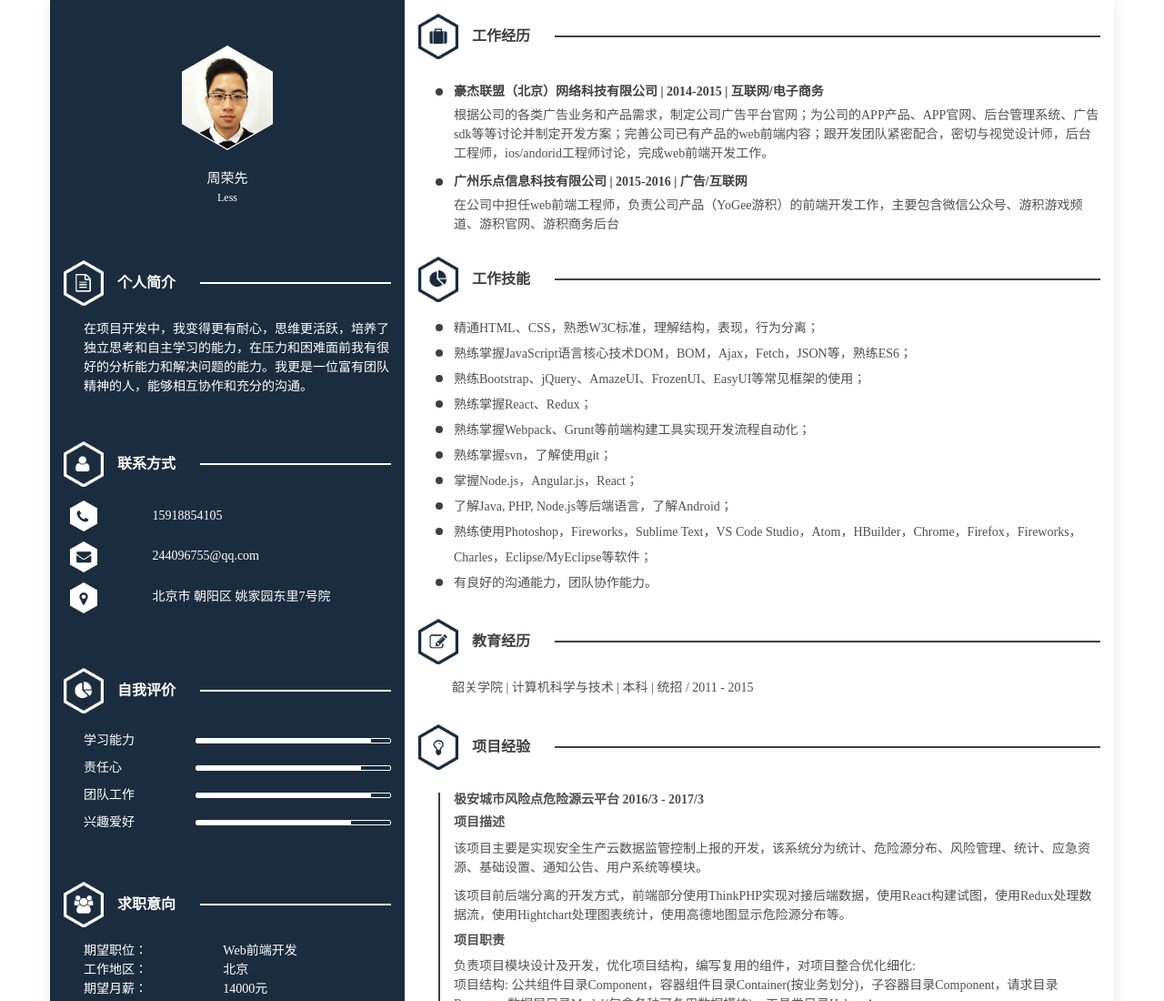
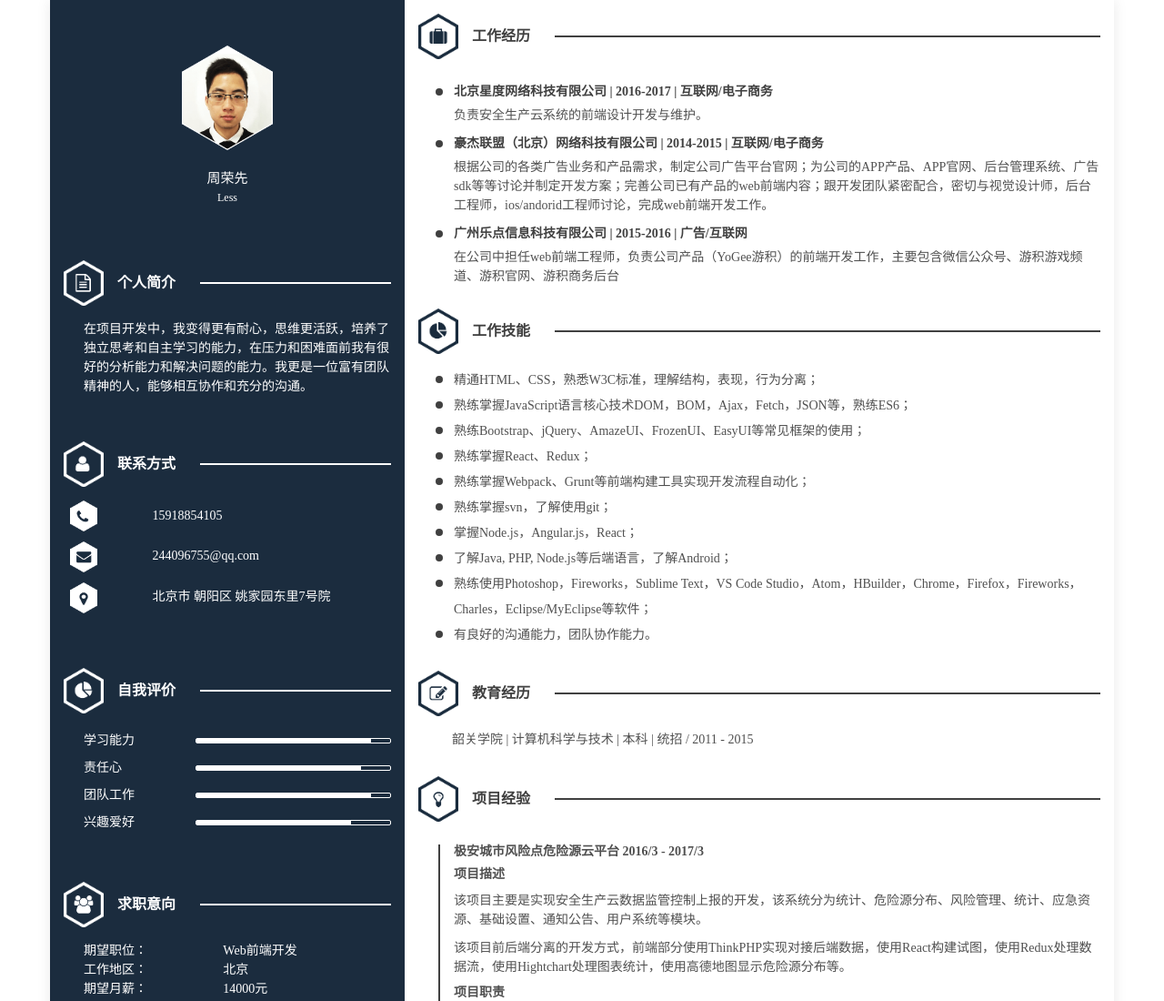
Before and after one commit to DarkPage/darkpage.github.io, a website: page index.html in a window 1280 px wide. Shown: the top 1100 px of the page at 91% size. Drawn offline with Linux system fonts and the light colour scheme.

Commit message:
Update index.html

```diff
--- a/index.html
+++ b/index.html
@@ -88,6 +88,10 @@
             <div class="row">
               <div class="col-md-12 top t1">工作经历</div>
               <div class="col-md-12 exp">
+                <div class="company">
+                  <div class="company-info">北京星度网络科技有限公司 | 2016-2017 | 互联网/电子商务</div>
+                  <div>负责安全生产云系统的前端设计开发与维护。</div>
+                </div>
                 <div class="company">
                   <div class="company-info">豪杰联盟（北京）网络科技有限公司 | 2014-2015 | 互联网/电子商务</div>
                   <div>根据公司的各类广告业务和产品需求，制定公司广告平台官网；为公司的APP产品、APP官网、后台管理系统、广告sdk等等讨论并制定开发方案；完善公司已有产品的web前端内容；跟开发团队紧密配合，密切与视觉设计师，后台工程师，ios/andorid工程师讨论，完成web前端开发工作。</div>
```
